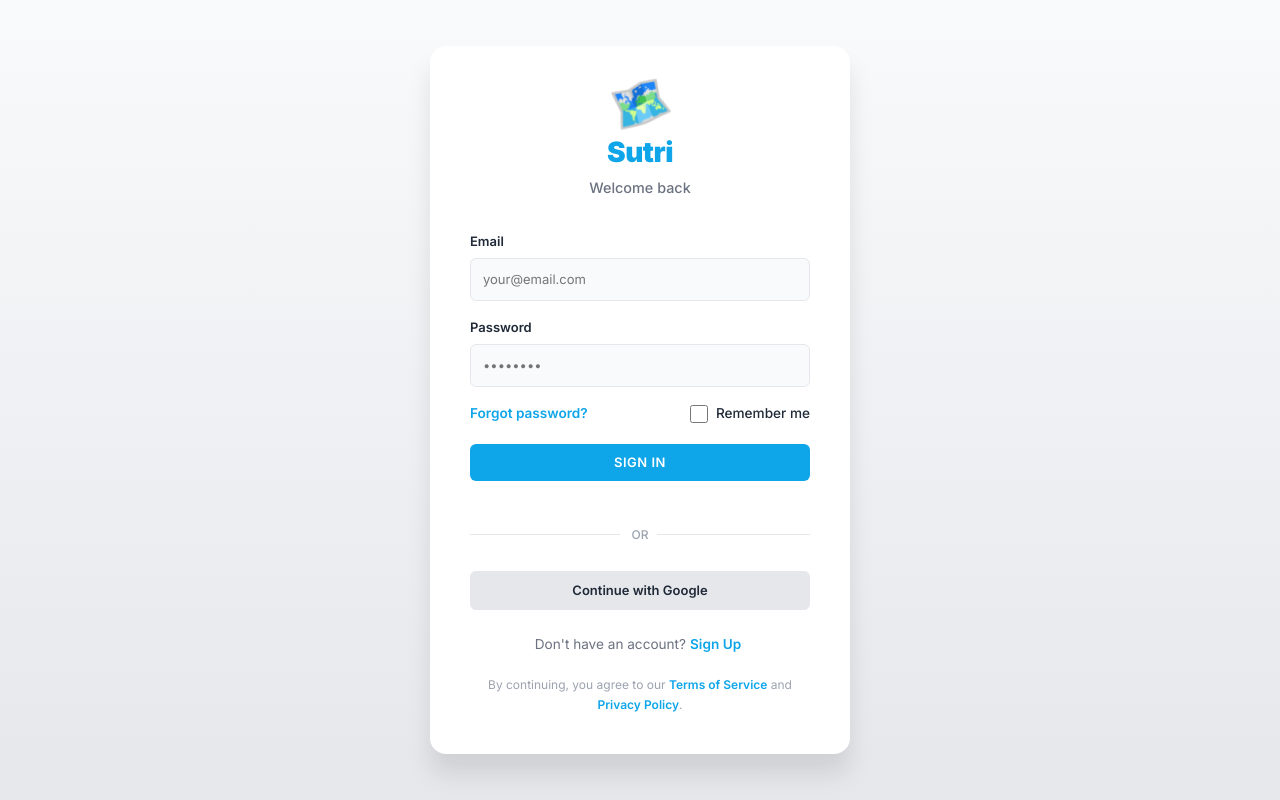
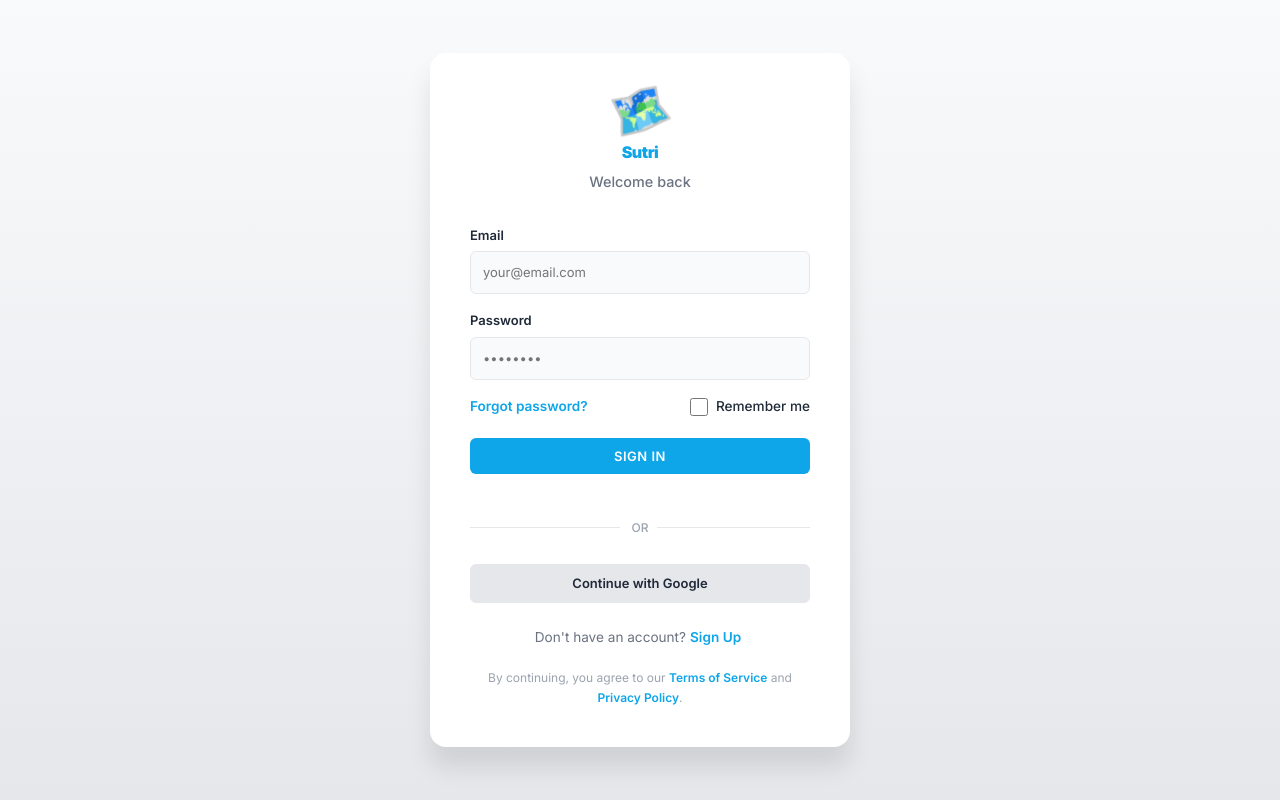
Before and after one commit to Rajprabhu147/react-comback, a React (Vite) app in the folder react-day7/travel-dashboard/: page /login in a window 1280 px wide. Built offline with nearby package versions, Linux system fonts and the light colour scheme.

Commit message:
profile settings error fix

```diff
--- a/react-day7/travel-dashboard/src/styles/login.css
+++ b/react-day7/travel-dashboard/src/styles/login.css
@@ -84,7 +84,7 @@
 }
 
 .login-title {
-  font-size: 1.75rem;
+  font-size: 1rem;
   font-weight: 900;
   margin: 0 0 8px 0;
   color: #0ea5e9;
```
